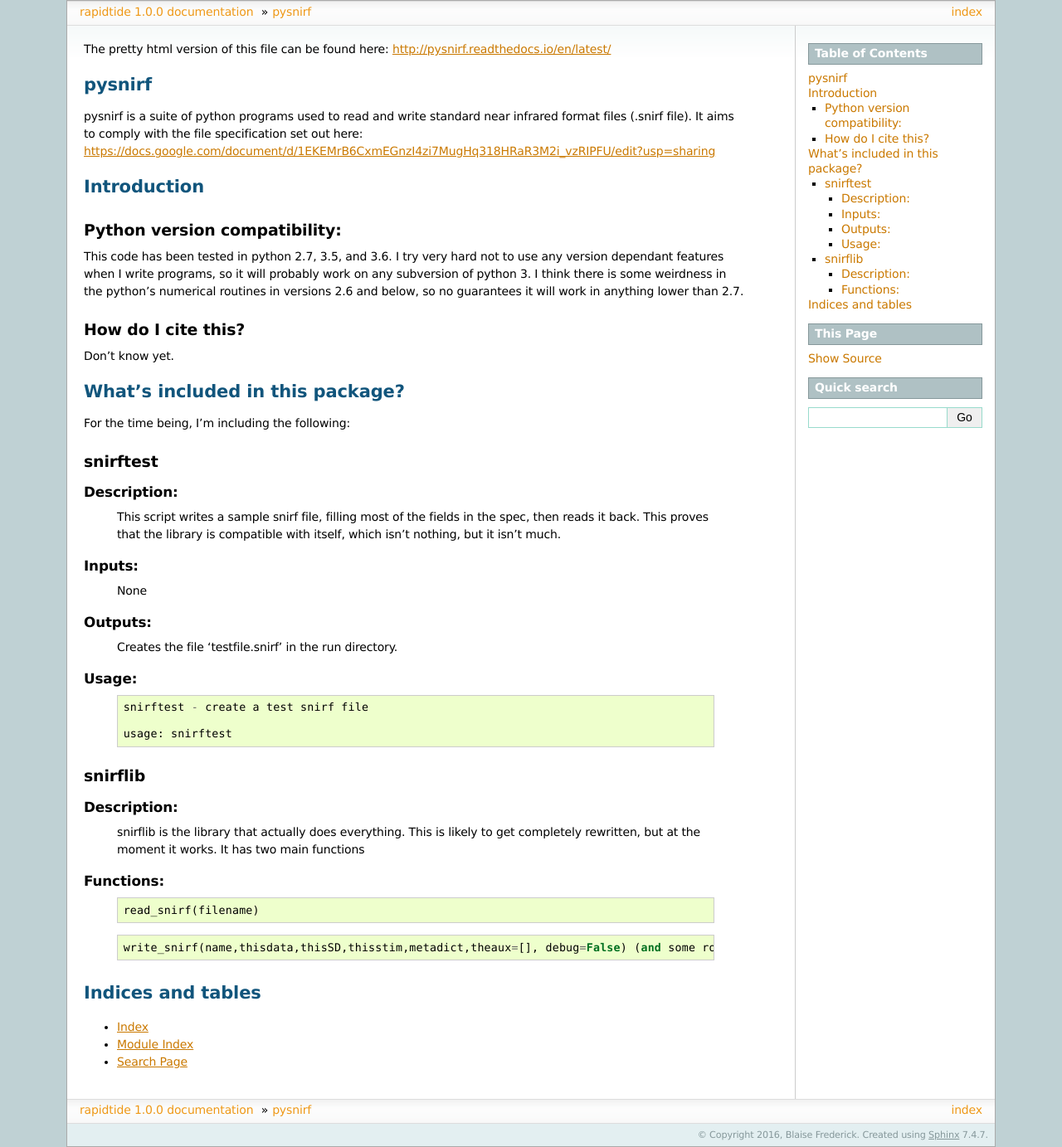
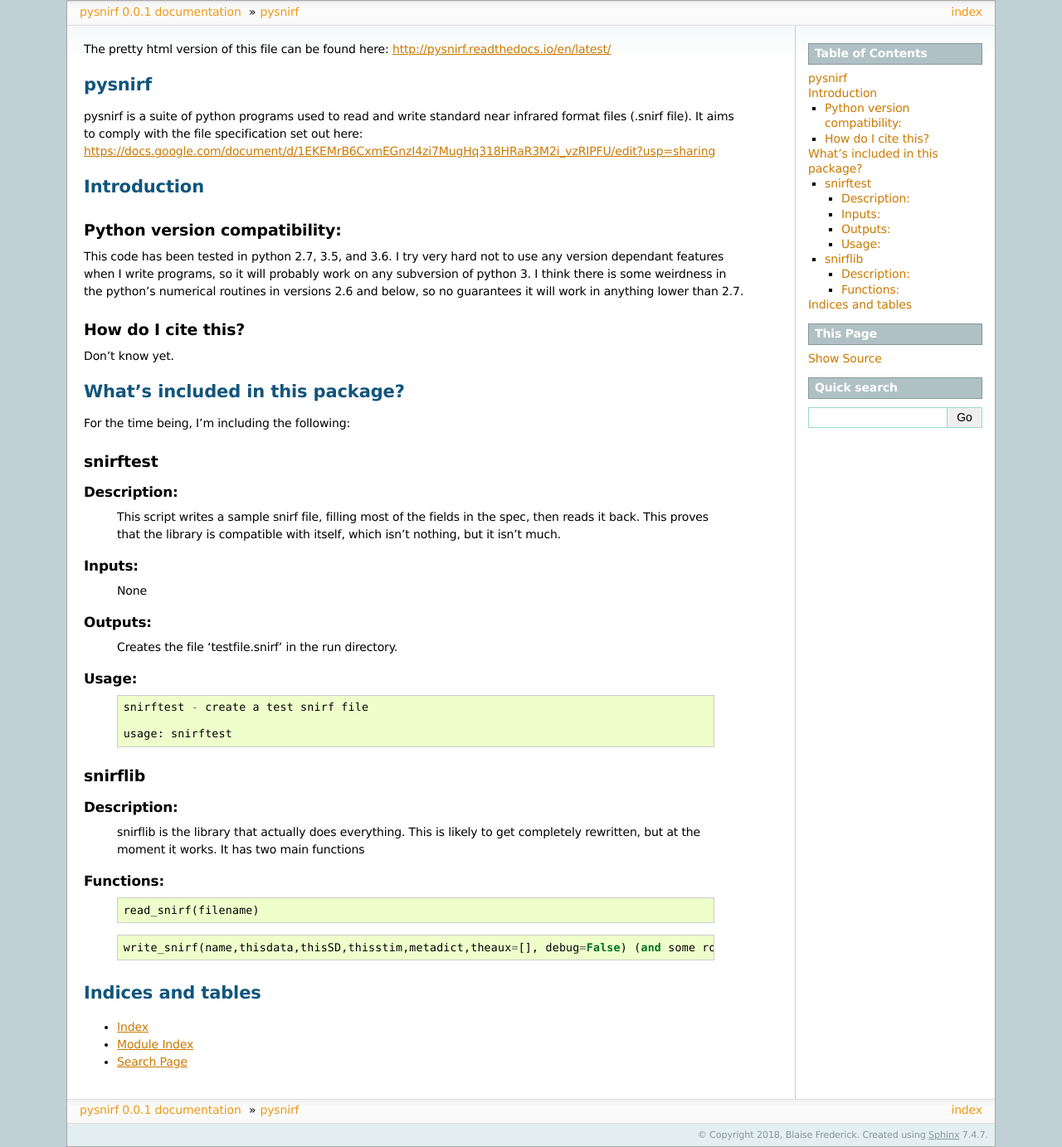
Before and after one commit to bbfrederick/pysnirf, a Sphinx documentation site: the page built from docs/index.rst, in a window 1280 px wide. Shown: the whole page at 83% size. Built offline with Sphinx 7.4.7, drawn with Linux system fonts in a browser that asks for light colours.

```diff
--- a/docs/conf.py
+++ b/docs/conf.py
@@ -1,7 +1,7 @@
 #!/usr/bin/env python
 # -*- coding: utf-8 -*-
 #
-# rapidtide documentation build configuration file, created by
+# pysnirf documentation build configuration file, created by
 # sphinx-quickstart on Thu Jun 16 15:27:19 2016.
 #
 # This file is execfile()d with the current directory set to its
@@ -50,8 +50,8 @@ source_suffix = '.rst'
 master_doc = 'index'
 
 # General information about the project.
-project = 'rapidtide'
-copyright = '2016, Blaise Frederick'
+project = 'pysnirf'
+copyright = '2018, Blaise Frederick'
 author = 'Blaise Frederick'
 
 # The version info for the project you're documenting, acts as replacement for
@@ -59,9 +59,9 @@ author = 'Blaise Frederick'
 # built documents.
 #
 # The short X.Y version.
-version = '1.0.0'
+version = '0.0.1'
 # The full version, including alpha/beta/rc tags.
-release = '1.0.0'
+release = '0.0.1'
 
 # The language for content autogenerated by Sphinx. Refer to documentation
 # for a list of supported languages.
@@ -125,7 +125,7 @@ html_theme = 'sphinxdoc'
 
 # The name for this set of Sphinx documents.
 # "<project> v<release> documentation" by default.
-#html_title = 'rapidtide v0.1.0'
+#html_title = 'pysnirf v0.0.1'
 
 # A shorter title for the navigation bar.  Default is the same as html_title.
 #html_short_title = None
@@ -207,7 +207,7 @@ html_static_path = ['_static']
 #html_search_scorer = 'scorer.js'
 
 # Output file base name for HTML help builder.
-htmlhelp_basename = 'rapidtidedoc'
+htmlhelp_basename = 'pysnirfdoc'
 
 # -- Options for LaTeX output ---------------------------------------------
 
@@ -229,7 +229,7 @@ latex_elements = {
 # (source start file, target name, title,
 #  author, documentclass [howto, manual, or own class]).
 latex_documents = [
-    (master_doc, 'rapidtide.tex', 'rapidtide Documentation',
+    (master_doc, 'pysnirf.tex', 'pysnirf Documentation',
      'Blaise Frederick', 'manual'),
 ]
 
@@ -259,7 +259,7 @@ latex_documents = [
 # One entry per manual page. List of tuples
 # (source start file, name, description, authors, manual section).
 man_pages = [
-    (master_doc, 'rapidtide', 'rapidtide Documentation',
+    (master_doc, 'pysnirf', 'pysnirf Documentation',
      [author], 1)
 ]
 
@@ -273,8 +273,8 @@ man_pages = [
 # (source start file, target name, title, author,
 #  dir menu entry, description, category)
 texinfo_documents = [
-    (master_doc, 'rapidtide', 'rapidtide Documentation',
-     author, 'rapidtide', 'One line description of project.',
+    (master_doc, 'pysnirf', 'pysnirf Documentation',
+     author, 'pysnirf', 'One line description of project.',
      'Miscellaneous'),
 ]
 
```
Also changed, not shown: 3 other files.
